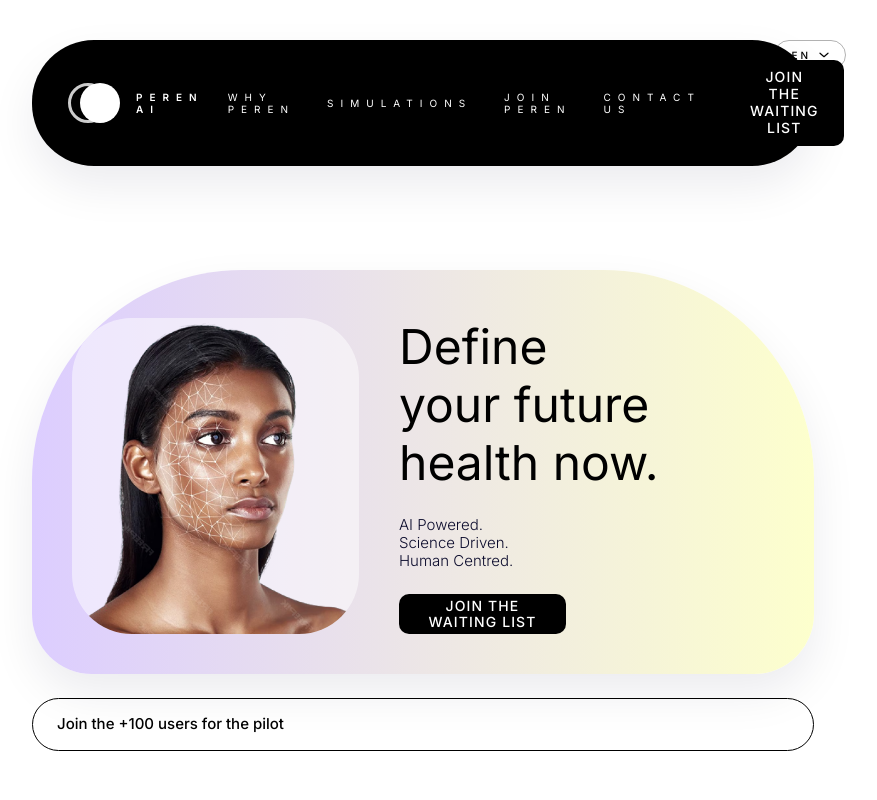
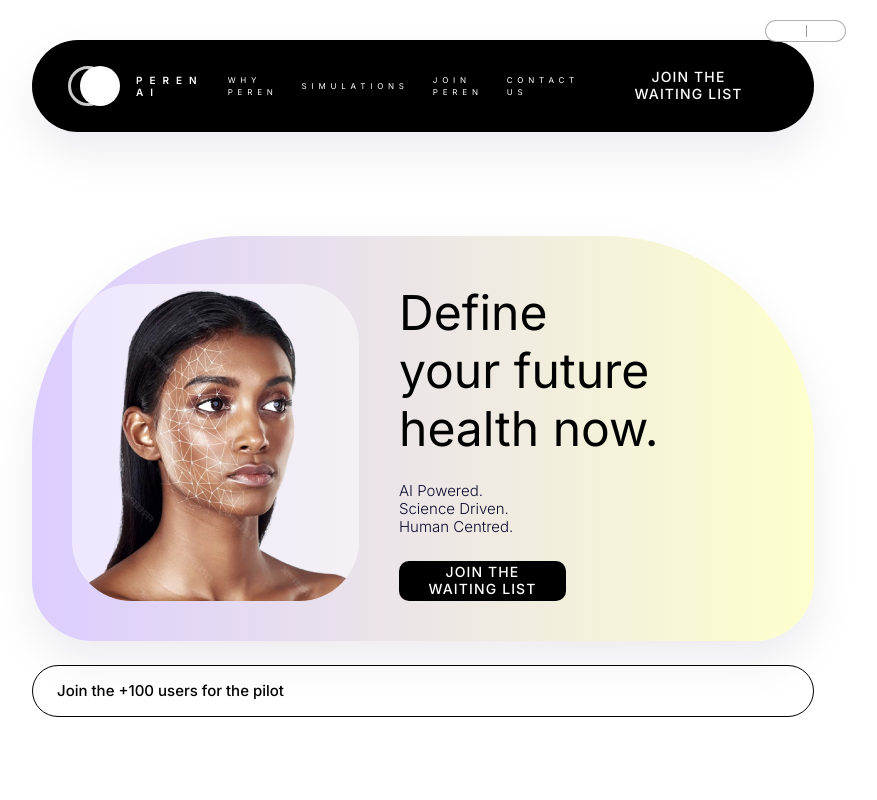
Before and after one commit to Funderlandapp/Peren-Landing-Page, a React (Vite) app: page / in a window 1280 px wide. Shown: the top 800 px of the page, without its empty margins (217-1094 px from the left). Built offline with nearby package versions, Linux system fonts and the light colour scheme.

Commit message:
chore: adjust nav link sizing and locale toggle

```diff
--- a/src/components/sections/Header.jsx
+++ b/src/components/sections/Header.jsx
@@ -4,30 +4,16 @@ import Button from '../common/Button'
 import { heroContent, navLinks } from '../../data/landingContent'
 
 const LanguageToggle = ({ className }) => (
-  <button
-    type="button"
-    aria-label="Switch language"
+  <div
     className={clsx(
-      'group flex items-center gap-2 rounded-full border border-peren-ink/30 px-4 py-2 text-micro font-medium tracking-[0.3em] text-peren-ink transition-all duration-300 hover:border-peren-ink hover:text-peren-midnight',
+      'inline-flex items-center gap-2 rounded-full border border-peren-ink/30 bg-white/90 px-3 py-1 text-micro font-medium uppercase tracking-[0.3em]',
       className
     )}
   >
-    <span className="transition-colors duration-300 group-hover:text-peren-sun">EN</span>
-    <svg
-      viewBox="0 0 10 6"
-      className="h-[6px] w-[10px] text-current transition-all duration-300 group-hover:translate-y-0.5 group-hover:text-peren-sun"
-      aria-hidden
-    >
-      <path
-        d="M1 1.25L5 4.75L9 1.25"
-        stroke="currentColor"
-        strokeWidth="1.2"
-        strokeLinecap="round"
-        strokeLinejoin="round"
-        fill="none"
-      />
-    </svg>
-  </button>
+    <span>EN</span>
+    <span className="block h-3 w-px bg-peren-ink/40" />
+    <span>FR</span>
+  </div>
 )
 
 const LogoMark = () => (
@@ -43,15 +29,13 @@ const LogoMark = () => (
 const Header = () => (
   <header className="relative z-10 pt-10 pb-6 text-white" id="top">
     <Container className="relative">
-      <div className="absolute right-0 top-0">
-        <LanguageToggle />
-      </div>
+      <LanguageToggle className="absolute right-0 top-[-20px]" />
       <div className="flex items-center gap-6 rounded-[62px] bg-peren-ink px-10 py-5 shadow-card">
         <div className="-ml-4">
           <LogoMark />
         </div>
         <nav
-          className="ml-auto flex items-center gap-8 text-micro uppercase tracking-[0.7em]"
+          className="ml-auto flex items-center gap-6 text-[0.5rem] uppercase tracking-[0.6em]"
           aria-label="Primary navigation"
         >
           {navLinks.map((item) => (
```
